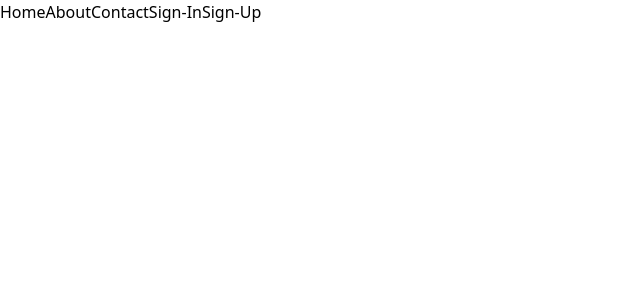
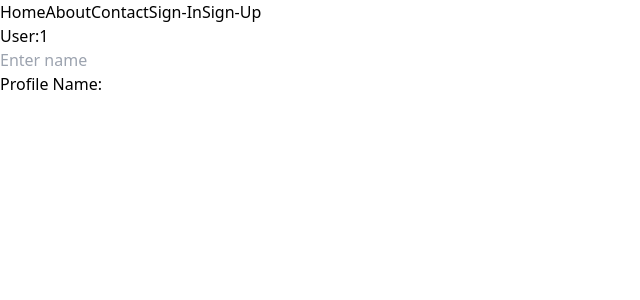
Before and after one commit to HarshJaiswal02/ProjectResume, a React (Vite) app: page /user/1 in a window 1280 px wide. Shown: the top 300 px of the page, without its empty margins (0-640 px from the left). Built offline with nearby package versions, Linux system fonts and the light colour scheme.

Commit message:
contextAPI part 1 done

```diff
--- a/src/App.tsx
+++ b/src/App.tsx
@@ -1,27 +1,18 @@
 import React from "react";
-import { BrowserRouter, Route, Routes } from "react-router-dom";
-import Home from "./Pages/Home";
-import Contact from "./Pages/Contact";
-import About from "./Pages/About";
-import SignUp from "./Pages/SignUp";
-import SignIn from "./Pages/SignIn";
-import Header from "./Components/Header";
-import User from "./Pages/User";
+import UserContextProvider from "./ContextApi/userContextProvider";
+import Login from "./Components/Login";
+import Profile from "./Components/Profile";
+import Router from "./Routing/router";
 
 const App: React.FC = () => {
   return (
-    <BrowserRouter>
-      <Header />
-      <Routes>
-        <Route path="/" element={<Home />} />
-        <Route path="/home" element={<Home />} />
-        <Route path="/about" element={<About />} />
-        <Route path="/contact" element={<Contact />} />
-        <Route path="/sign-up" element={<SignUp />} />
-        <Route path="/sign-in" element={<SignIn />} />
-        <Route path="user/:userId/:num" element={<User />} />
-      </Routes>
-    </BrowserRouter>
+    <UserContextProvider>
+      <Router></Router>
+      <div className="min-h-screen flex flex-col gap-3 bg-blue-200 p-10">
+        <Login></Login>
+        <Profile></Profile>
+      </div>
+    </UserContextProvider>
   );
 };
 
--- /dev/null
+++ b/src/Components/Login.tsx
@@ -0,0 +1,24 @@
+import React, { useContext, useState } from "react";
+import UserContext from "../ContextApi/UserContext";
+
+const Login: React.FC = () => {
+  const [name, setName] = useState("");
+  const { setUser } = useContext(UserContext);
+
+  const handleSubmit = (e: React.FormEvent) => {
+    e.preventDefault();
+    setUser(name);
+  };
+  return (
+    <form onSubmit={(e) => handleSubmit(e)}>
+      <input
+        type="text"
+        value={name}
+        placeholder="Enter name"
+        onChange={(e) => setName(e.target.value)}
+      />
+    </form>
+  );
+};
+
+export default Login;
--- /dev/null
+++ b/src/Components/Profile.tsx
@@ -0,0 +1,9 @@
+import React, { useContext } from "react";
+import UserContext from "../ContextApi/UserContext";
+
+const Profile: React.FC = () => {
+  const { user } = useContext(UserContext);
+  return <div>Profile Name: {user}</div>;
+};
+
+export default Profile;
--- /dev/null
+++ b/src/ContextApi/UserContext.tsx
@@ -0,0 +1,13 @@
+import { createContext } from "react";
+
+type UserContextType = {
+  user: string | null;
+  setUser: (user: string | null) => void;
+};
+
+const UserContext = createContext<UserContextType>({
+  user: null,
+  setUser: () => {},
+});
+
+export default UserContext;
--- /dev/null
+++ b/src/ContextApi/userContextProvider.tsx
@@ -0,0 +1,20 @@
+import React, { useState } from "react";
+import UserContext from "./UserContext";
+
+interface UserContextProviderProp {
+  children: React.ReactNode;
+}
+
+const UserContextProvider: React.FC<UserContextProviderProp> = ({
+  children,
+}) => {
+  const [user, setUser] = useState<string | null>(null);
+
+  return (
+    <UserContext.Provider value={{ user, setUser }}>
+      {children}
+    </UserContext.Provider>
+  );
+};
+
+export default UserContextProvider
--- a/src/Pages/About.tsx
+++ b/src/Pages/About.tsx
@@ -1,7 +1,7 @@
 import React from "react";
 
-const About = () => {
-  return <div>About</div>;
+const About: React.FC = () => {
+  return <div className="bg-blue-300 flex text-3xl">About</div>;
 };
 
 export default About;
--- a/src/Pages/Contact.tsx
+++ b/src/Pages/Contact.tsx
@@ -1,9 +1,7 @@
-import React from 'react'
+import React from "react";
 
-const Contact = () => {
-  return (
-    <div>Contact</div>
-  )
-}
+const Contact: React.FC = () => {
+  return <div className="bg-blue-300 flex text-3xl">Contact</div>;
+};
 
-export default Contact
+export default Contact;
--- a/src/Pages/Home.tsx
+++ b/src/Pages/Home.tsx
@@ -1,9 +1,7 @@
-import React from 'react'
+import React from "react";
 
-const Home = () => {
-  return (
-    <div>Home</div>
-  )
-}
+const Home: React.FC = () => {
+  return <div className="bg-blue-400 flex text-3xl">Home</div>;
+};
 
-export default Home
+export default Home;
--- a/src/Pages/SignIn.tsx
+++ b/src/Pages/SignIn.tsx
@@ -1,7 +1,7 @@
 import React from "react";
 
-const SignIn = () => {
-  return <div>SignIn</div>;
+const SignIn: React.FC = () => {
+  return <div className="bg-blue-300 flex text-3xl">SignIn</div>;
 };
 
 export default SignIn;
--- a/src/Pages/SignUp.tsx
+++ b/src/Pages/SignUp.tsx
@@ -1,8 +1,8 @@
 import React from 'react'
 
-const SignUp = () => {
+const SignUp :React.FC = () => {
   return (
-    <div>SignUp</div>
+    <div className="bg-blue-300 flex text-3xl">SignUp</div>
   )
 }
 
--- a/src/Pages/User.tsx
+++ b/src/Pages/User.tsx
@@ -2,7 +2,7 @@ import React from "react";
 import { useParams } from "react-router-dom";
 
 const User: React.FC = () => {
-  const userId = useParams();
-  return (<>User:{userId}</>)
+  const { userId } = useParams<{ userId: string }>();
+  return <div className=" bg-blue-400 ">User:{userId}</div>;
 };
 export default User;
--- /dev/null
+++ b/src/Routing/router.tsx
@@ -0,0 +1,28 @@
+import React from "react";
+import { BrowserRouter, Route, Routes } from "react-router-dom";
+import Header from "../Components/Header";
+import Home from "../Pages/Home";
+import About from "../Pages/About";
+import Contact from "../Pages/Contact";
+import SignUp from "../Pages/SignUp";
+import SignIn from "../Pages/SignIn";
+import User from "../Pages/User";
+
+const Router: React.FC = () => {
+  return (
+    <BrowserRouter>
+      <Header />
+      <Routes>
+        <Route path="/" element={<Home />} />
+        <Route path="/home" element={<Home />} />
+        <Route path="/about" element={<About />} />
+        <Route path="/contact" element={<Contact />} />
+        <Route path="/sign-up" element={<SignUp />} />
+        <Route path="/sign-in" element={<SignIn />} />
+        <Route path="/user/:userId" element={<User />} />
+      </Routes>
+    </BrowserRouter>
+  );
+};
+
+export default Router;
```
